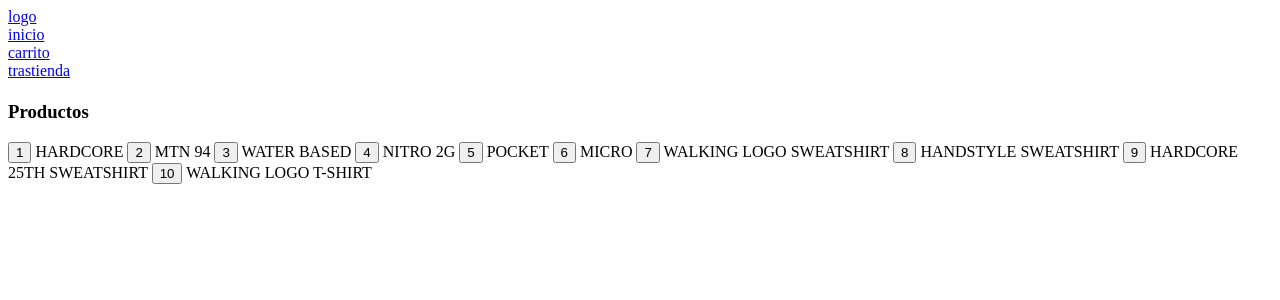
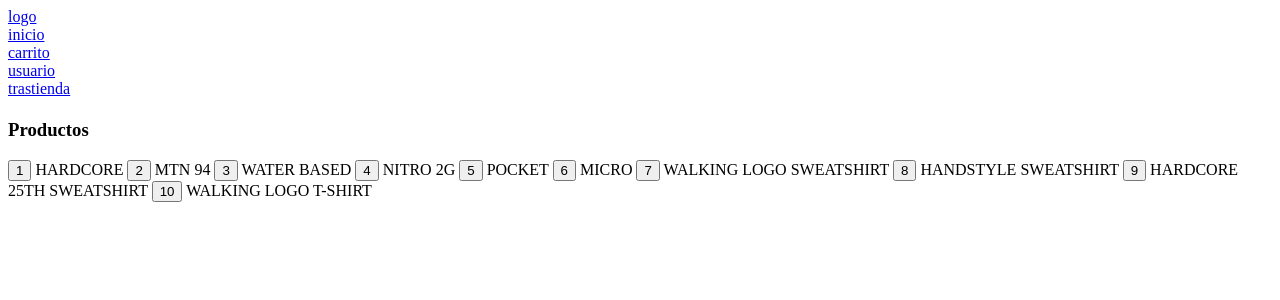
Before and after one commit to jorgelpzmo/proyectoTienda, a PHP site: page / in a window 1280 px wide. Shown: the top 300 px of the page. Run offline with PHP 8.4, Linux system fonts and the light colour scheme; data comes from the database, SQL or seed files in the repository.

Commit message:
e-usuario

```diff
--- a/vista/index.php
+++ b/vista/index.php
@@ -16,7 +16,7 @@
 		<section id="logo"><a href="index.php">logo</a></section>
 		<section id="inicio"><a href="index.php">inicio</a></section>
 		<section id="carrito"><a href="carrito.php">carrito</a></section>
-		<section id="user"><a href="usuario.php"></a></section>
+		<section id="user"><a href="usuario.php">usuario</a></section>
 		<section id="trastienda"><a href="menuTrastienda.php">trastienda</a></section>
 	</header>
 	<div id="main">
--- a/vista/paginaProducto.php
+++ b/vista/paginaProducto.php
@@ -18,7 +18,7 @@
 		<section id="logo"><a href="index.php">logo</a></section>
 		<section id="inicio"><a href="index.php">inicio</a></section>
 		<section id="carrito"><a href="carrito.php">carrito</a></section>
-		<section id="user"><a href="usuario.php"></a></section>
+		<section id="user"><a href="usuario.php">usuario</a></section>
 		<section id="trastienda"><a href="menuTrastienda.php">trastienda</a></section>
 	</header>
 	<div id="producto">
```
